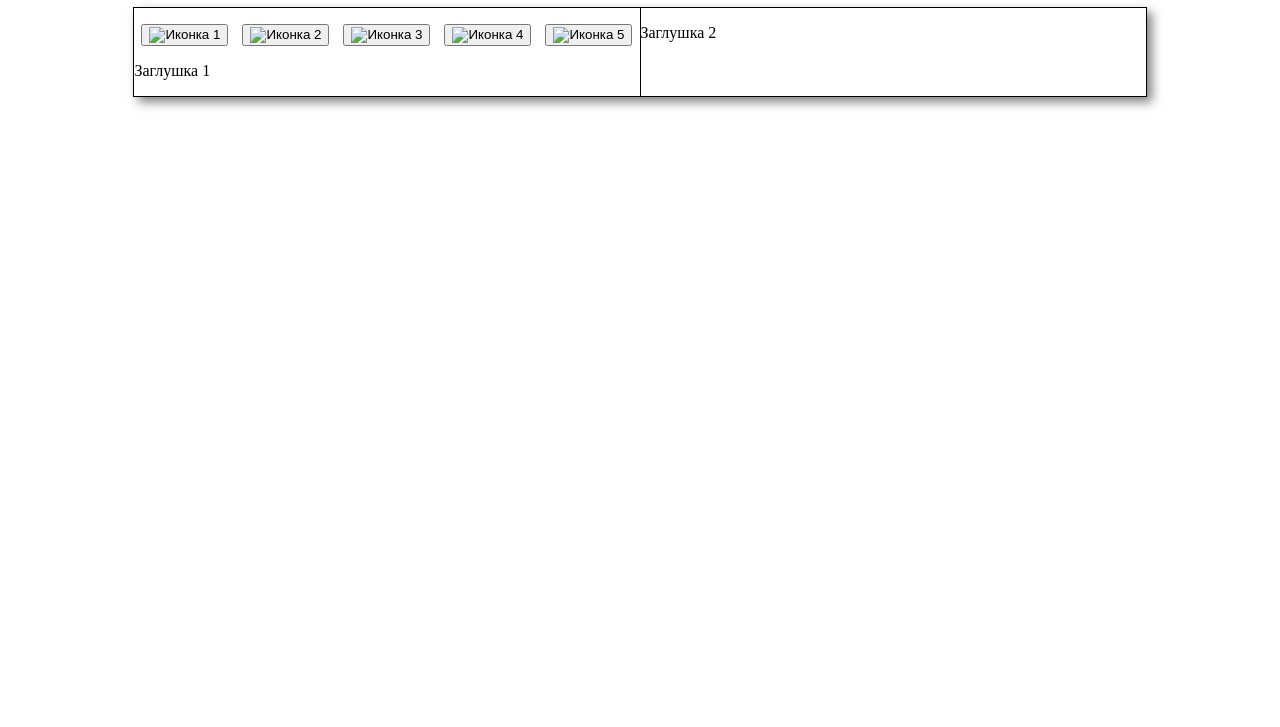
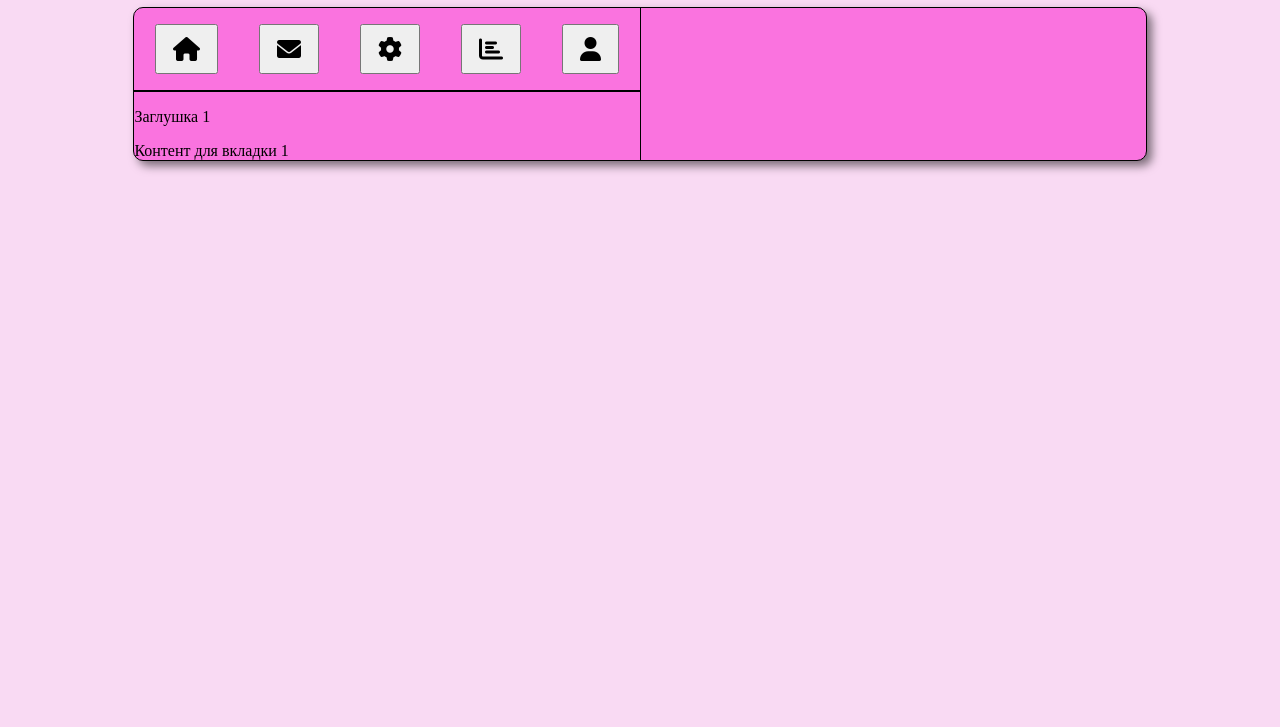
Before and after one commit to maksikoldsha/Character-Generator, a plain HTML site: page website/index.html in a window 1280 px wide. Shown: the part 73-800 px from the top of the page. Drawn offline with Linux system fonts and the light colour scheme.

Commit message:
Implement tabbed navigation with Font Awesome icons and interactive content

```diff
--- a/website/css/styles.css
+++ b/website/css/styles.css
@@ -1,13 +1,13 @@
-.container {
+.flex-container {
+    display: flex;
+    height: 100%;
+    background-color: #fa73df;
+    border-radius: 10px;
     width: 80%;
     margin: 0 auto;
     border: 1px solid black;
     box-shadow: 5px 5px 10px rgba(0, 0, 0, 0.5);
-}
-
-.flex-container {
-    display: flex;
-    height: 100%;
+    border-radius: 10px;
 }
 
 .flex-item {
@@ -28,3 +28,34 @@ h1 {
     justify-content: space-around;
     padding: 0;
 }
+
+.nav-icon {
+    font-size: 24px;
+    padding: 10px;
+    border-radius: 8px;
+    transition: background-color 0.3s;
+}
+
+.nav-icon.active, .nav-icon:hover {
+    background-color: #007bff;
+    color: white;
+}
+
+.tab-content {
+    display: none;
+    opacity: 0;
+    transition: opacity 0.3s;
+}
+
+.tab-content.active {
+    display: block;
+    opacity: 1;
+}
+
+body {
+    background-color: #f9daf3;
+}
+
+hr {
+    border: 1px solid black;
+}
--- a/website/index.html
+++ b/website/index.html
@@ -5,27 +5,30 @@
     <meta name="viewport" content="width=device-width, initial-scale=1.0">
     <title>Character Generator</title>
     <link rel="stylesheet" href="css/styles.css">
+    <link rel="stylesheet" href="https://cdnjs.cloudflare.com/ajax/libs/font-awesome/6.0.0-beta3/css/all.min.css">
 </head>
 <body>
     <h1>Character Generator</h1>
-    <div class="container">
         <div class="flex-container">
             <div class="flex-item border-right">
                 <nav>
                     <ul class="nav-bar">
-                    <li><button><img src="icons/icon1.png" alt="Иконка 1" class="nav-icon"></button></li>
-                    <li><button><img src="icons/icon2.png" alt="Иконка 2" class="nav-icon"></button></li>
-                    <li><button><img src="icons/icon3.png" alt="Иконка 3" class="nav-icon"></button></li>
-                    <li><button><img src="icons/icon4.png" alt="Иконка 4" class="nav-icon"></button></li>
-                    <li><button><img src="icons/icon5.png" alt="Иконка 5" class="nav-icon"></button></li>
+                        <li><button data-tab="tab1"><i class="fas fa-home nav-icon"></i></button></li>
+                        <li><button data-tab="tab2"><i class="fas fa-envelope nav-icon"></i></button></li>
+                        <li><button data-tab="tab3"><i class="fas fa-cog nav-icon"></i></button></li>
+                        <li><button data-tab="tab4"><i class="fas fa-chart-bar nav-icon"></i></button></li>
+                        <li><button data-tab="tab5"><i class="fas fa-user nav-icon"></i></button></li>
                     </ul>
                 </nav>
+                <hr>
                 <p>Заглушка 1</p>
+                <div id="tab1" class="tab-content active">Контент для вкладки 1</div>
+                <div id="tab2" class="tab-content">Контент для вкладки 2</div>
+                <div id="tab3" class="tab-content">Контент для вкладки 3</div>
+                <div id="tab4" class="tab-content">Контент для вкладки 4</div>
+                <div id="tab5" class="tab-content">Контент для вкладки 5</div>
             </div>
-        <div class="flex-item">
-            <p>Заглушка 2</p>
-        </div>
-    </div>
+            <div class="flex-item"></div>
         </div>
     <script src="js/script.js"></script>
 </body>
--- a/website/js/script.js
+++ b/website/js/script.js
@@ -0,0 +1,12 @@
+document.querySelector('.nav-bar').addEventListener('click', function(e) {
+    if (e.target.tagName === 'I' || e.target.tagName === 'BUTTON') {
+        const target = e.target.tagName === 'I' ? e.target.parentElement : e.target;
+        const tabId = target.getAttribute('data-tab');
+
+        document.querySelectorAll('.nav-icon').forEach(icon => icon.classList.remove('active'));
+        document.querySelectorAll('.tab-content').forEach(tab => tab.classList.remove('active'));
+
+        target.querySelector('.nav-icon').classList.add('active');
+        document.getElementById(tabId).classList.add('active');
+    }
+});
```
Lines whose indentation alone changed are shown as unchanged.
